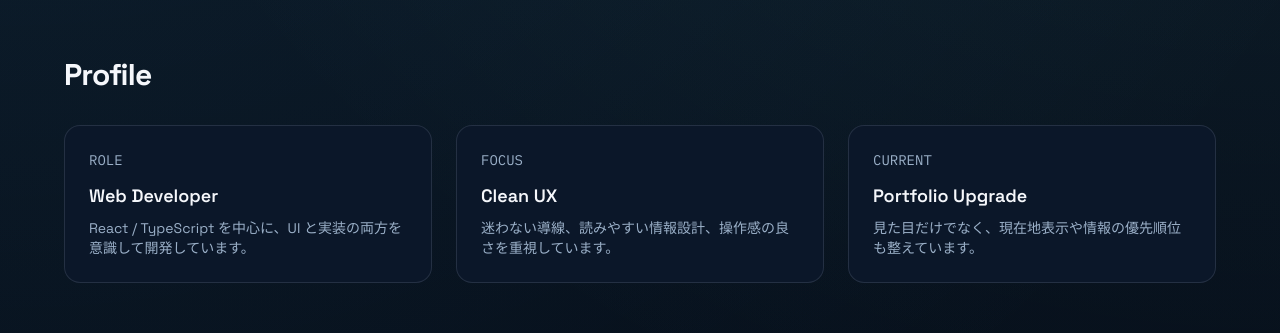
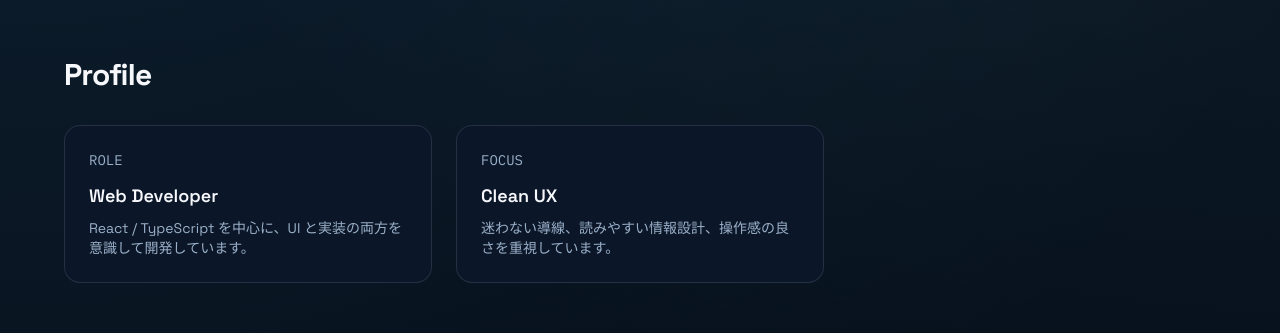
Before and after one commit to build-a-portfolio/build-a-portfolio-shun417jp, a React (Vite) app: page / in a window 1280 px wide. Shown: the part 820-1153 px from the top of the page. Built offline with nearby package versions, Linux system fonts and the light colour scheme.

Commit message:
Update SystemProfiles.tsx

```diff
--- a/src/Section/SystemProfiles.tsx
+++ b/src/Section/SystemProfiles.tsx
@@ -27,16 +27,6 @@ export function SystemProfiles() {
               迷わない導線、読みやすい情報設計、操作感の良さを重視しています。
             </p>
           </div>
-
-          <div className="rounded-2xl border border-(--border) bg-(--bg-card) p-6">
-            <p className="text-sm font-mono text-(--text-secondary)">CURRENT</p>
-            <p className="mt-3 text-lg font-semibold text-(--text-primary)">
-              Portfolio Upgrade
-            </p>
-            <p className="mt-2 text-sm text-(--text-secondary)">
-              見た目だけでなく、現在地表示や情報の優先順位も整えています。
-            </p>
-          </div>
         </div>
       </div>
     </section>
```
